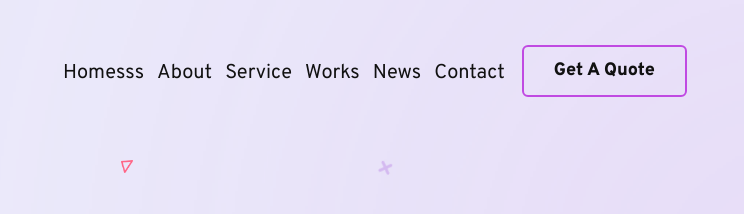
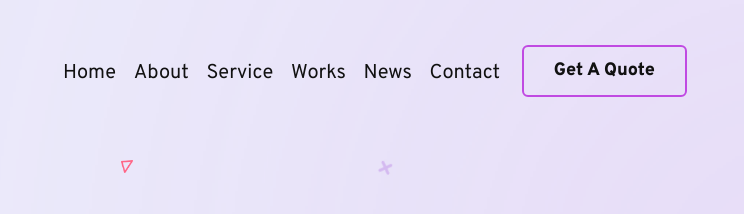
Before and after one commit to Alex0ar/ROU, a plain HTML site: page index.html in a window 1280 px wide. Shown: the top 214 px of the page, 263-1007 px from the left. Drawn offline with Linux system fonts and the light colour scheme.

Commit message:
Update index.html

```diff
--- a/index.html
+++ b/index.html
@@ -20,7 +20,7 @@
 			<ul class="nav__list">
 				<li class="nav__item nav__menu_item">
 					<a href="" class="nav__link">
-						Homesss
+						Home
 					</a>
 				</li>
 				<li class="nav__item nav__menu_item">
```
